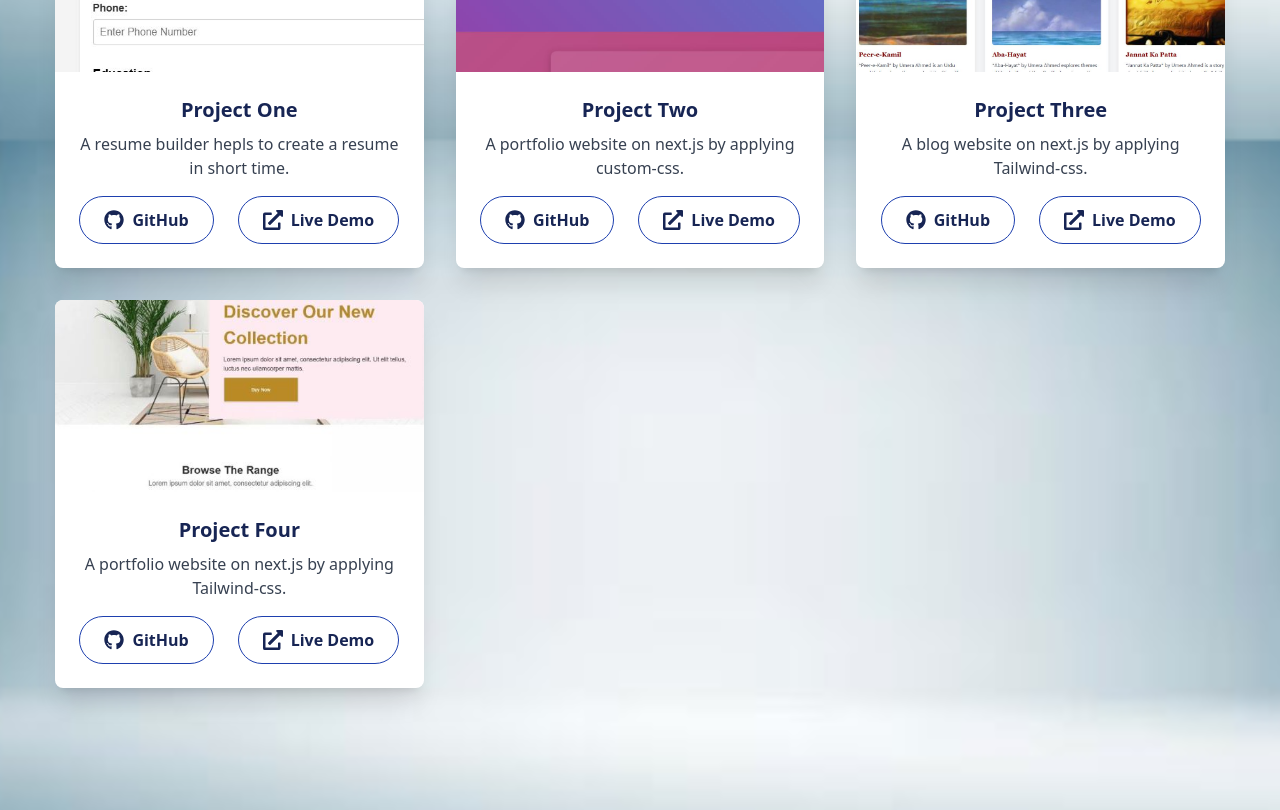
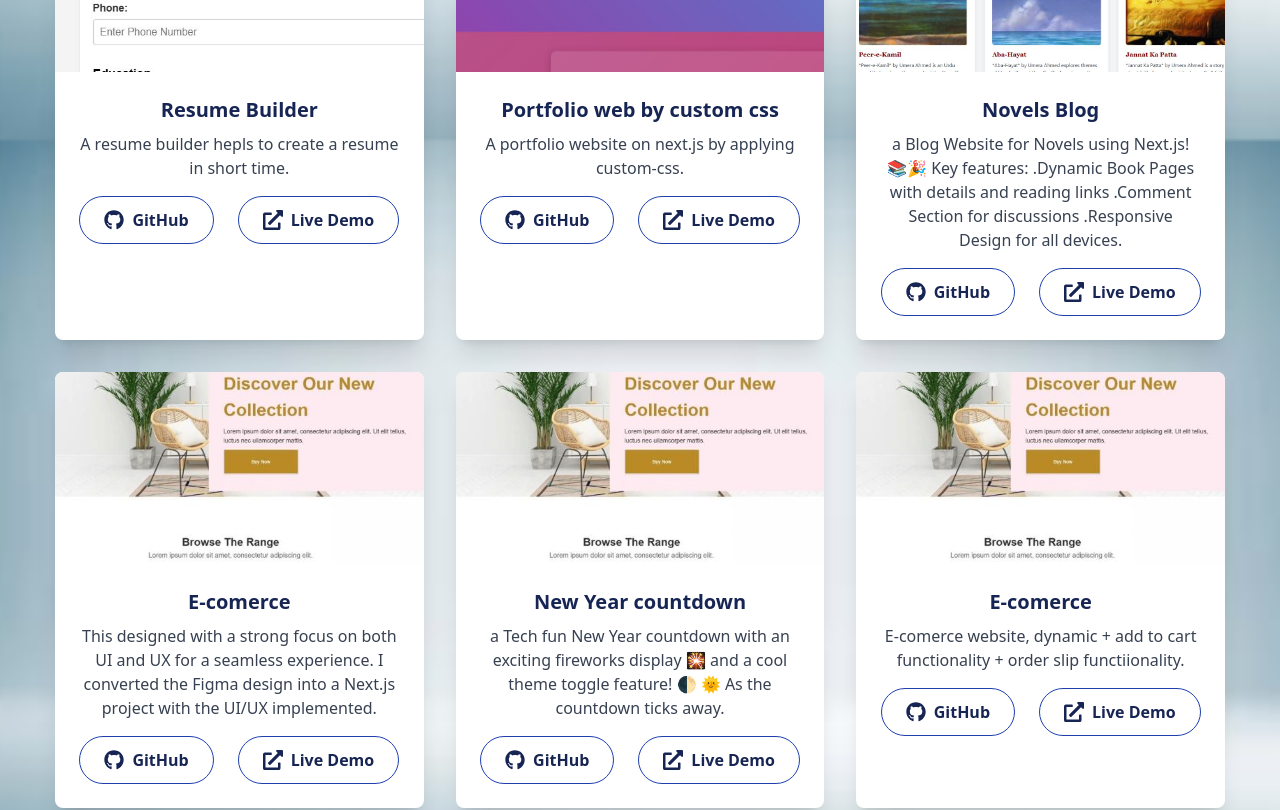
Before and after one commit to ranabismah/My-Portfolio, a Next.js app: page / in a window 1280 px wide. Shown: the part 2260-3070 px from the top of the page. Built offline with nearby package versions, Linux system fonts and the light colour scheme.

Commit message:
add new project

```diff
--- a/src/app/projects/page.tsx
+++ b/src/app/projects/page.tsx
@@ -15,31 +15,45 @@ interface Project {
 
 const projects: Project[] = [
   {
-    title: "Project One",
+    title: "Resume Builder",
     description: "A resume builder hepls to create a resume in short time.",
     githubLink: "https://github.com/ranabismah/hackathon-milestone5.git",
     liveLink: "https://hackathon-milestone5-nine-iota.vercel.app/",
     image: "/assets/resume.JPG",
   },
   {
-    title: "Project Two",
+    title: "Portfolio web by custom css",
     description: "A portfolio website on next.js by applying custom-css.",
     githubLink: "https://github.com/ranabismah/Portfolio-by-Custom-CSS.git",
     liveLink: "https://portfolio-by-custom-css.vercel.app/",
     image: "/assets/port.JPG",
   },
   {
-    title: "Project Three",
-    description: "A blog website on next.js by applying Tailwind-css.",
+    title: "Novels Blog",
+    description: "a Blog Website for Novels using Next.js! 📚🎉 Key features: .Dynamic Book Pages with details and reading links .Comment Section for discussions .Responsive Design for all devices.",
     githubLink: "https://github.com/ranabismah/milestone3-assignment-blog.git",
     liveLink: "https://milestone3-assignment-blog-eight.vercel.app/",
     image: "/assets/blog.JPG",
   },
   {
-    title: "Project Four",
-    description: "A portfolio website on next.js by applying Tailwind-css.",
+    title: "E-comerce",
+    description: "This designed with a strong focus on both UI and UX for a seamless experience. I converted the Figma design into a Next.js project with the UI/UX implemented.  ",
     githubLink: "https://github.com/ranabismah/Hackathon2.git",
     liveLink: "https://hackathon2-beryl.vercel.app/",
+    image: "/assets/figma-design.JPG",
+  },
+  {
+    title: "New Year countdown",
+    description: "a Tech fun New Year countdown with an exciting fireworks display 🎇 and a cool theme toggle feature! 🌓 🌞 As the countdown ticks away.",
+    githubLink: "https://github.com/ranabismah/Happy-New-Year.git",
+    liveLink: "https://happy-new-year-delta-seven.vercel.app/",
+    image: "/assets/figma-design.JPG",
+  },
+  {
+    title: "E-comerce",
+    description: "E-comerce website, dynamic + add to cart functionality + order slip functiionality.",
+    githubLink: "https://github.com/ranabismah/e-comerce.git",
+    liveLink: "https://e-comerce-weld.vercel.app/",
     image: "/assets/figma-design.JPG",
   },
 
```
